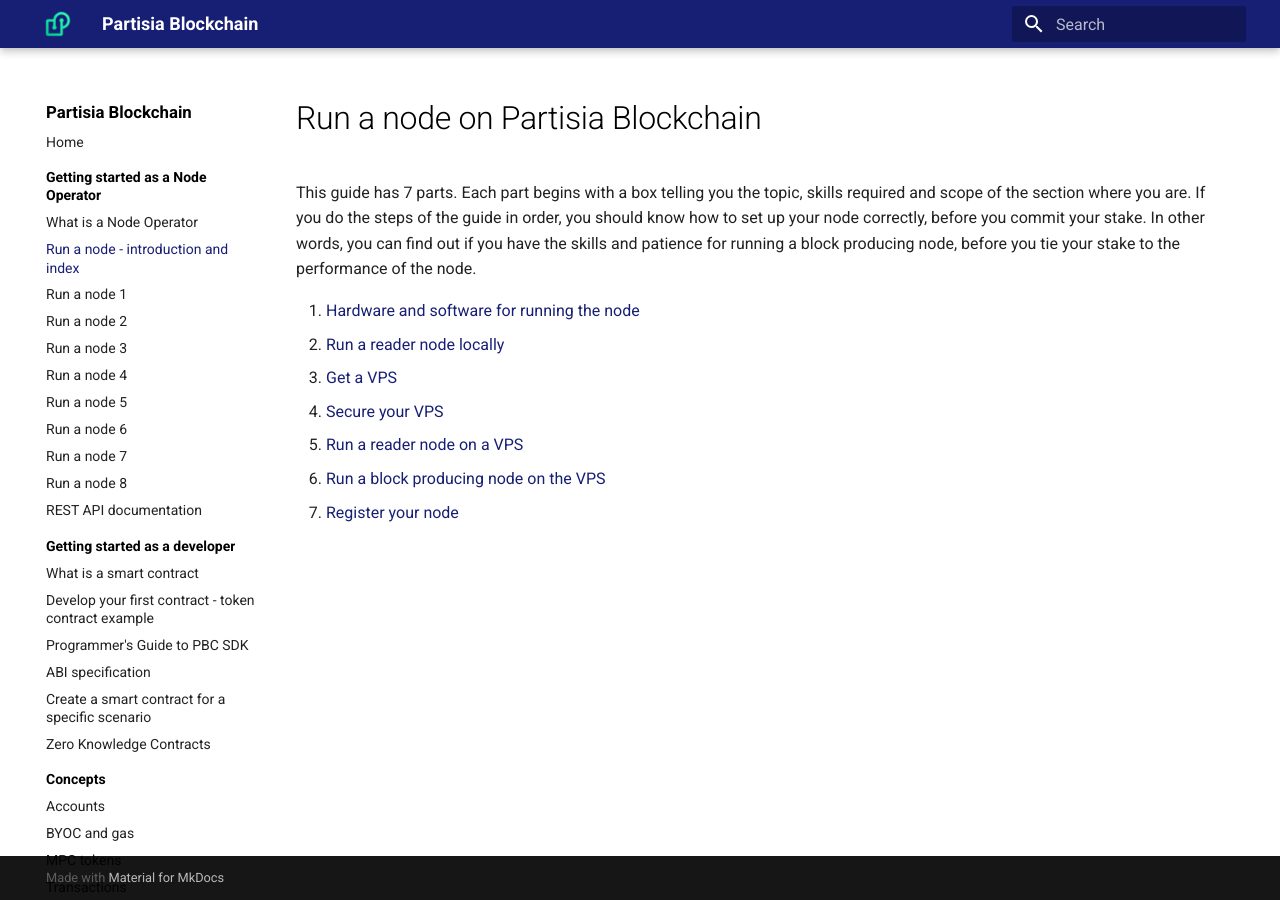
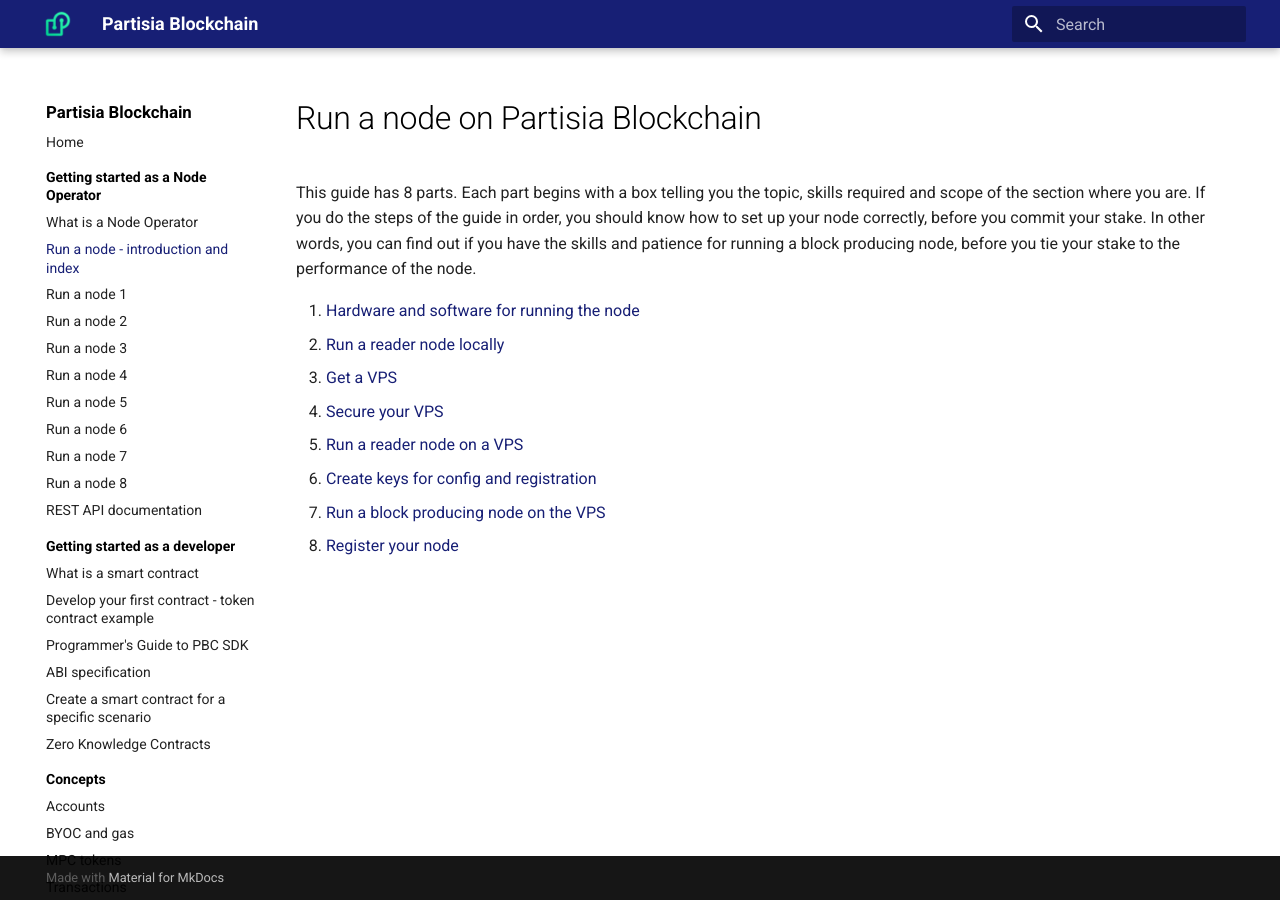
Before and after one commit to 0xSero/partisia-docs, an MkDocs documentation site: the page built from docs/operator-0-introduction.md, in a window 1280 px wide. Built offline with MkDocs 1.6.1 and Material for MkDocs 9.7.7, drawn with Linux system fonts in a browser that asks for light colours; a script that is not in the unit is left out.

Commit message:
index node guide

```diff
--- a/docs/operator-0-introduction.md
+++ b/docs/operator-0-introduction.md
@@ -1,6 +1,6 @@
 # Run a node on Partisia Blockchain
 
-This guide has 7 parts. Each part begins with a box telling you the topic, skills required and scope of the section where you are.
+This guide has 8 parts. Each part begins with a box telling you the topic, skills required and scope of the section where you are.
 If you do the steps of the guide in order, you should know how to set up your node correctly, before you commit your stake. In other words, you can find out if you have the skills and patience for running a block producing node, before you tie your stake to the performance of the node.
 
 1. [Hardware and software for running the node](operator-1-specs.md)
@@ -8,5 +8,6 @@
 3. [Get a VPS](operator-3-vps.md)
 4. [Secure your VPS](operator-4-security.md)
 5. [Run a reader node on a VPS](operator-5-reader-vps.md)
-6. [Run a block producing node on the VPS](operator-6-bp.md)
-7. [Register your node](operator-7-registration.md)
+6. [Create keys for config and registration](operator-6-keys.md)
+7. [Run a block producing node on the VPS](operator-7-bp.md)
+8. [Register your node](operator-7-registration.md)
```
